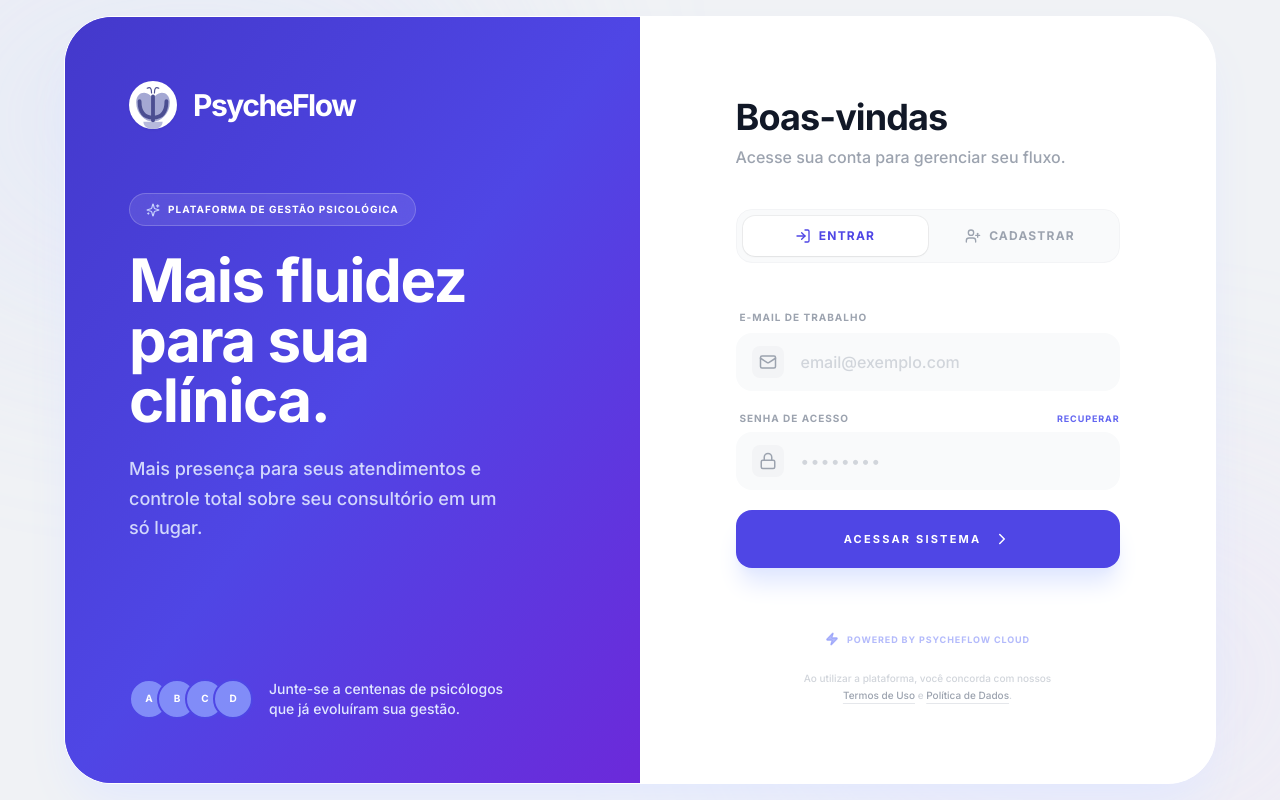
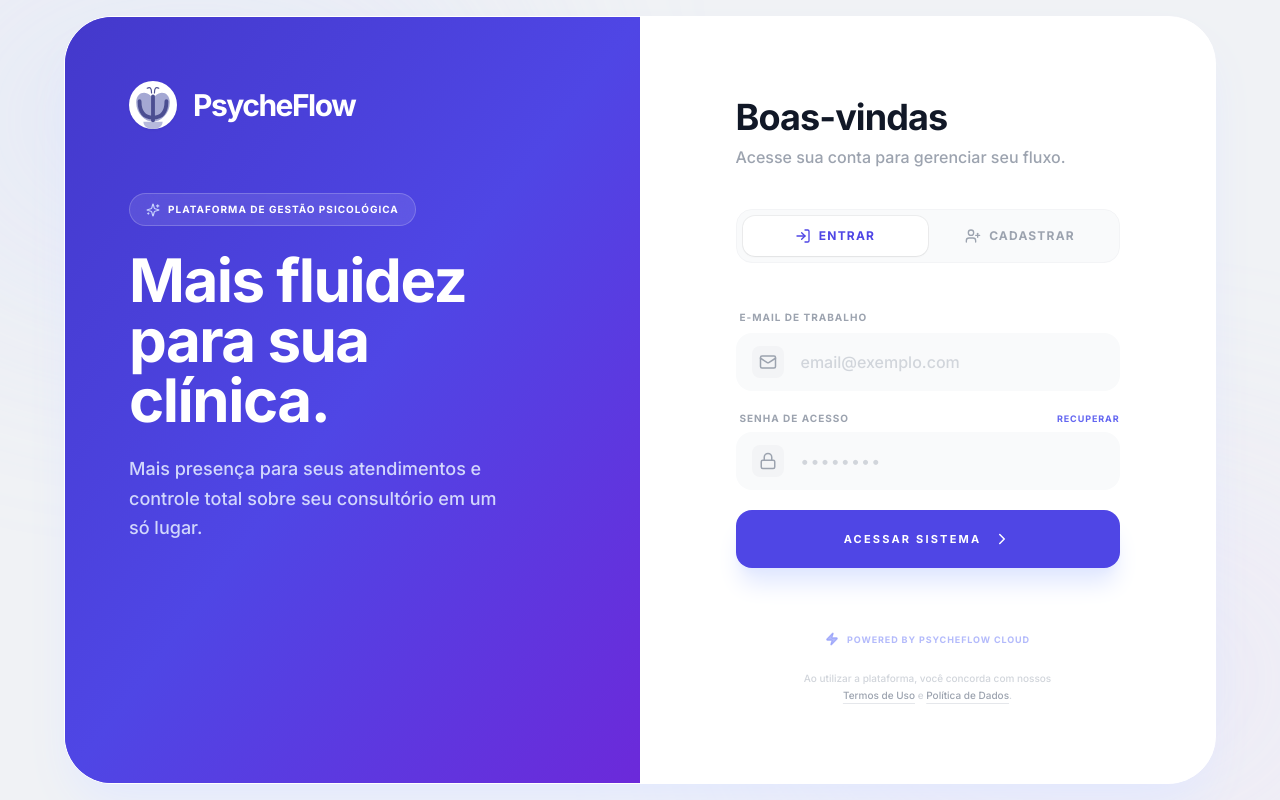
Before and after one commit to antimleite/PsycheFlow, a React (Vite) app: page / in a window 1280 px wide. Built offline with nearby package versions, Linux system fonts and the light colour scheme.

Commit message:
feat: Remove redundant testimonial section
The "Junte-se a centenas de psicólogos" section on the landing page was removed as per design requirements. This streamlines the initial presentation of the application's value proposition.

```diff
--- a/App.tsx
+++ b/App.tsx
@@ -117,21 +117,8 @@ const AppContent: React.FC = () => {
                 </p>
               </div>
             </div>
-            <div className="relative z-10 space-y-8">
-              <div className="flex gap-4">
-                <div className="flex -space-x-3">
-                  {[1, 2, 3, 4].map((i) => (
-                    <div key={i} className="w-10 h-10 rounded-full border-2 border-indigo-600 bg-indigo-400 flex items-center justify-center text-[10px] font-bold">
-                      {String.fromCharCode(64 + i)}
-                    </div>
-                  ))}
-                </div>
-                <p className="text-sm font-medium text-indigo-100">
-                  Junte-se a centenas de psicólogos <br/> que já evoluíram sua gestão.
-                </p>
-              </div>
-              {/* Seção removida conforme solicitado na imagem */}
-            </div>
+            {/* Espaçador para manter o layout flexível */}
+            <div className="relative z-10"></div>
           </div>
 
           <div className="p-8 md:p-20 flex flex-col justify-center bg-white">
```
